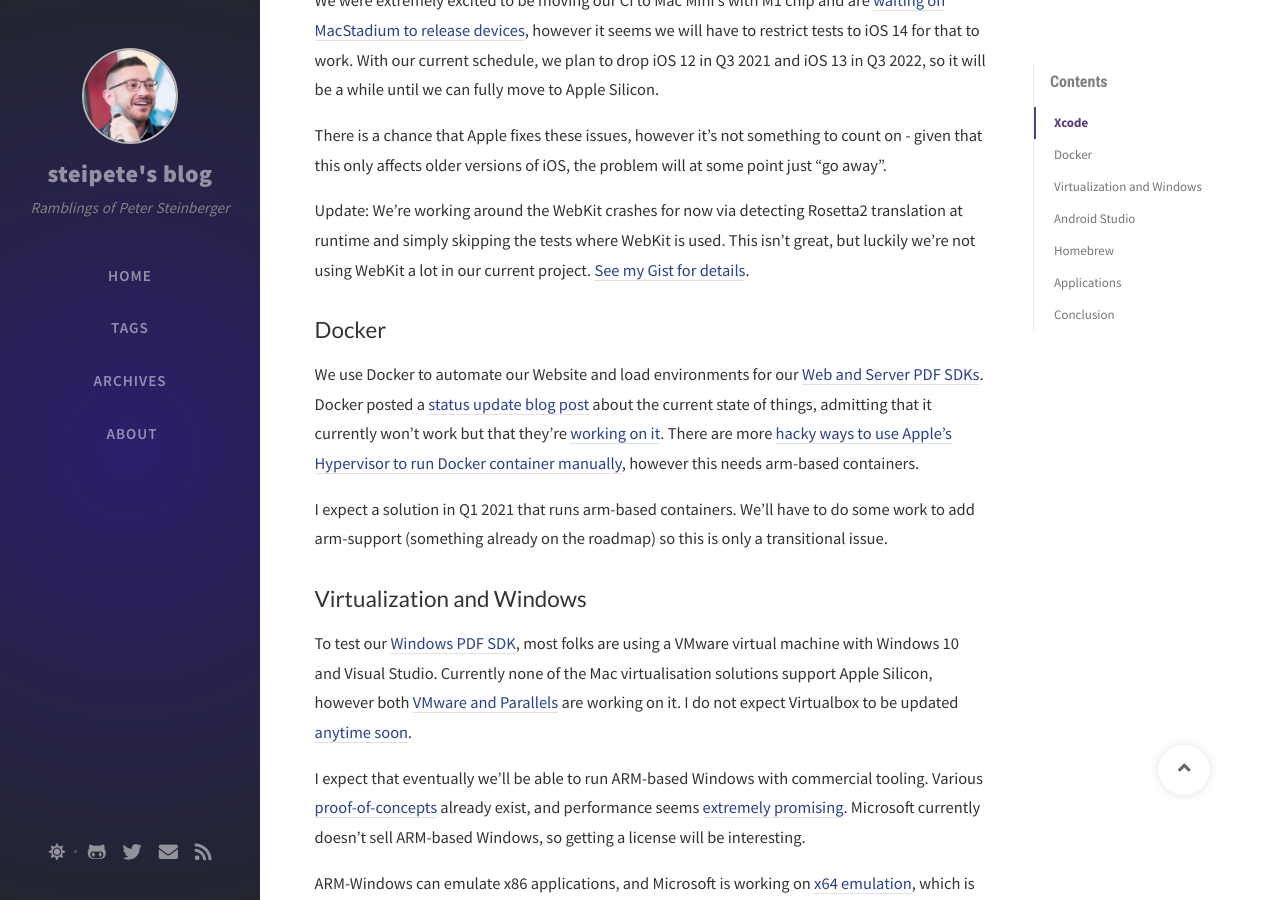
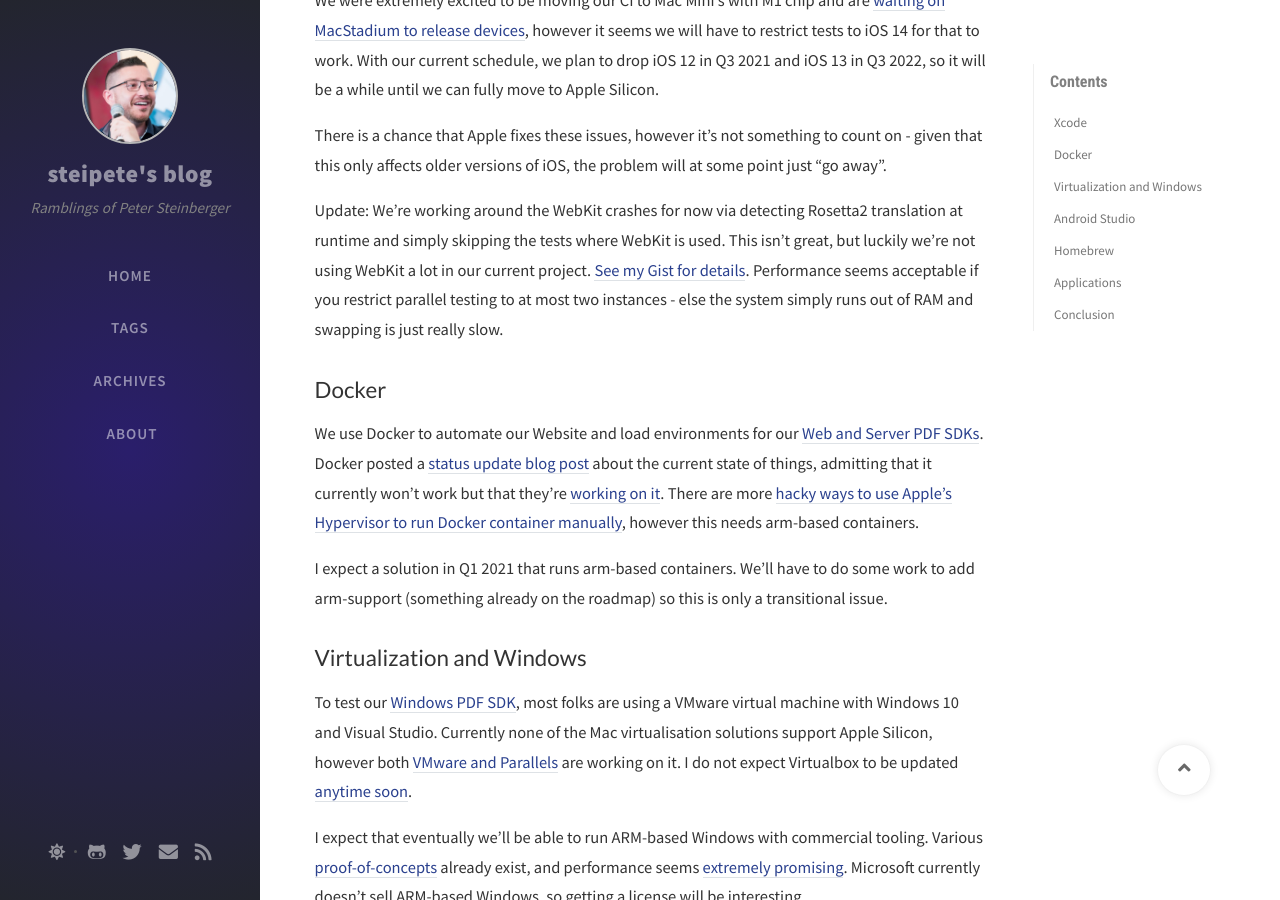
Before and after one commit to steipete/steipete.com, a Jekyll site: the page built from _posts/2020-11-28-apple-silicon-m1-a-developer-perspective.md, in a window 1280 px wide and 900 px high, scrolled down 1206 px. Built offline with Jekyll 4.4.1, drawn with Linux system fonts in a browser that asks for light colours; nearby versions of some CDN libraries; comment, search, counter and statistics services are not loaded.

Commit message:
swapping

```diff
--- a/_posts/2020-11-28-apple-silicon-m1-a-developer-perspective.md
+++ b/_posts/2020-11-28-apple-silicon-m1-a-developer-perspective.md
@@ -23,7 +23,7 @@
 
 There is a chance that Apple fixes these issues, however it's not something to count on - given that this only affects older versions of iOS, the problem will at some point just "go away".
 
-Update: We're working around the WebKit crashes for now via detecting Rosetta2 translation at runtime and simply skipping the tests where WebKit is used. This isn't great, but luckily we're not using WebKit a lot in our current project. [See my Gist for details](https://gist.github.com/steipete/e15b1fabffc7da7d49c92e3fbd06971a).
+Update: We're working around the WebKit crashes for now via detecting Rosetta2 translation at runtime and simply skipping the tests where WebKit is used. This isn't great, but luckily we're not using WebKit a lot in our current project. [See my Gist for details](https://gist.github.com/steipete/e15b1fabffc7da7d49c92e3fbd06971a). Performance seems acceptable if you restrict parallel testing to at most two instances - else the system simply runs out of RAM and swapping is just really slow.
 
 ## Docker
 
```
